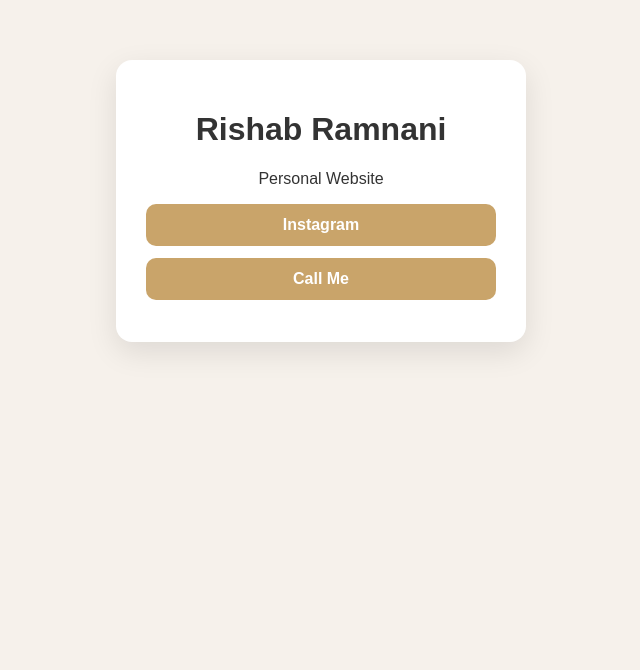
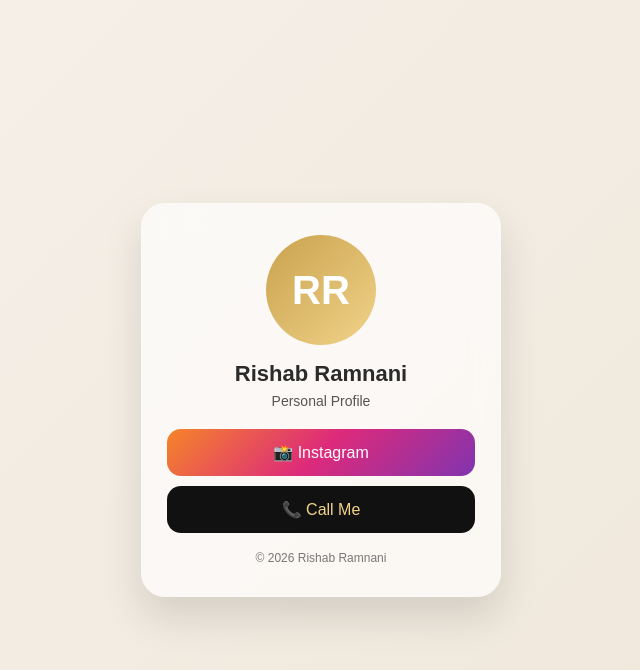
Before and after one commit to RishabRamnani/rishabramnani.github.io, a plain HTML site: page index.html in a window 1280 px wide. Shown: the whole page, without its empty margins (319-959 px from the left). Drawn offline with Linux system fonts and the light colour scheme.

Commit message:
Update index.html

```diff
--- a/index.html
+++ b/index.html
@@ -1,42 +1,119 @@
+
 <!DOCTYPE html>
-<html>
+<html lang="en">
 <head>
+  <meta charset="UTF-8" />
+  <meta name="viewport" content="width=device-width, initial-scale=1.0" />
   <title>Rishab Ramnani</title>
-  <meta name="viewport" content="width=device-width, initial-scale=1">
+
+  <!-- Google verification (we’ll update later) -->
+  <!-- <meta name="google-site-verification" content="XXXX" /> -->
+
   <style>
+    * {
+      margin: 0;
+      padding: 0;
+      box-sizing: border-box;
+      font-family: "Poppins", Arial, sans-serif;
+    }
+
     body {
-      margin: 0;
-      font-family: Arial, sans-serif;
-      background: #f6f1eb;
-      color: #333;
+      min-height: 100vh;
+      background: linear-gradient(135deg, #f6f1eb, #efe6d8);
+      display: flex;
+      align-items: center;
+      justify-content: center;
+    }
+
+    .card {
+      background: rgba(255, 255, 255, 0.65);
+      backdrop-filter: blur(14px);
+      border-radius: 24px;
+      padding: 32px 26px;
+      width: 90%;
+      max-width: 360px;
       text-align: center;
+      box-shadow: 0 20px 40px rgba(0,0,0,0.12);
     }
-    .card {
-      margin: 60px auto;
-      background: white;
-      padding: 30px;
-      max-width: 350px;
-      border-radius: 16px;
-      box-shadow: 0 10px 30px rgba(0,0,0,0.1);
+
+    .avatar {
+      width: 110px;
+      height: 110px;
+      border-radius: 50%;
+      background: linear-gradient(135deg, #c9a24d, #f1d38a);
+      display: flex;
+      align-items: center;
+      justify-content: center;
+      font-size: 40px;
+      font-weight: 600;
+      color: white;
+      margin: 0 auto 16px;
     }
-    a {
+
+    h1 {
+      font-size: 22px;
+      color: #2b2b2b;
+      margin-bottom: 6px;
+    }
+
+    p {
+      font-size: 14px;
+      color: #555;
+      margin-bottom: 20px;
+    }
+
+    .btn {
       display: block;
-      margin: 12px 0;
-      padding: 12px;
-      background: #c9a46a;
+      text-decoration: none;
+      padding: 14px;
+      border-radius: 14px;
+      margin: 10px 0;
+      font-weight: 500;
+      transition: transform 0.2s, box-shadow 0.2s;
+    }
+
+    .btn:hover {
+      transform: translateY(-2px);
+      box-shadow: 0 10px 20px rgba(0,0,0,0.12);
+    }
+
+    .insta {
+      background: linear-gradient(135deg, #f58529, #dd2a7b, #8134af);
       color: white;
-      text-decoration: none;
-      border-radius: 10px;
-      font-weight: bold;
+    }
+
+    .call {
+      background: #111;
+      color: #f1d38a;
+    }
+
+    footer {
+      margin-top: 18px;
+      font-size: 12px;
+      color: #777;
     }
   </style>
 </head>
 <body>
+
   <div class="card">
+    <div class="avatar">RR</div>
+
     <h1>Rishab Ramnani</h1>
-    <p>Personal Website</p>
-    <a href="https://instagram.com/Rishab.r19">Instagram</a>
-    <a href="tel:+917995588230">Call Me</a>
+    <p>Personal Profile</p>
+
+    <a class="btn insta" href="https://instagram.com/rishab.r19" target="_blank">
+      📸 Instagram
+    </a>
+
+    <a class="btn call" href="tel:+917995588230">
+      📞 Call Me
+    </a>
+
+    <footer>
+      © 2026 Rishab Ramnani
+    </footer>
   </div>
+
 </body>
 </html>
```
